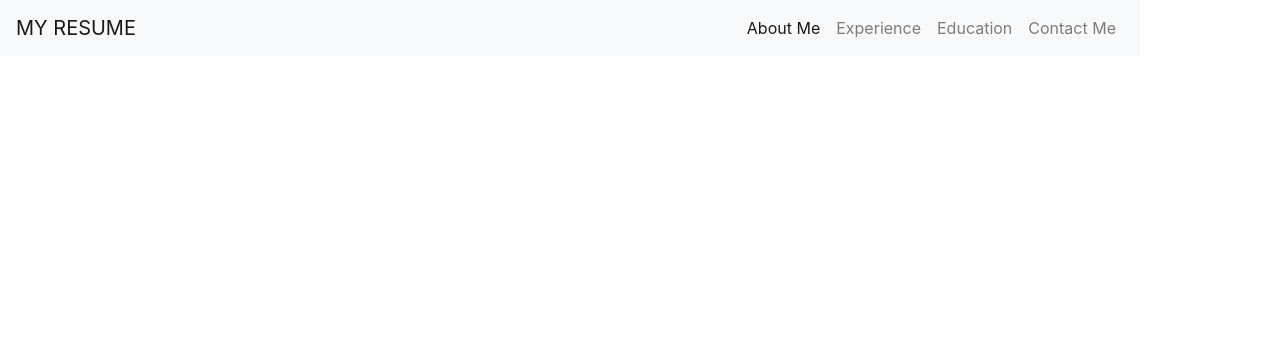
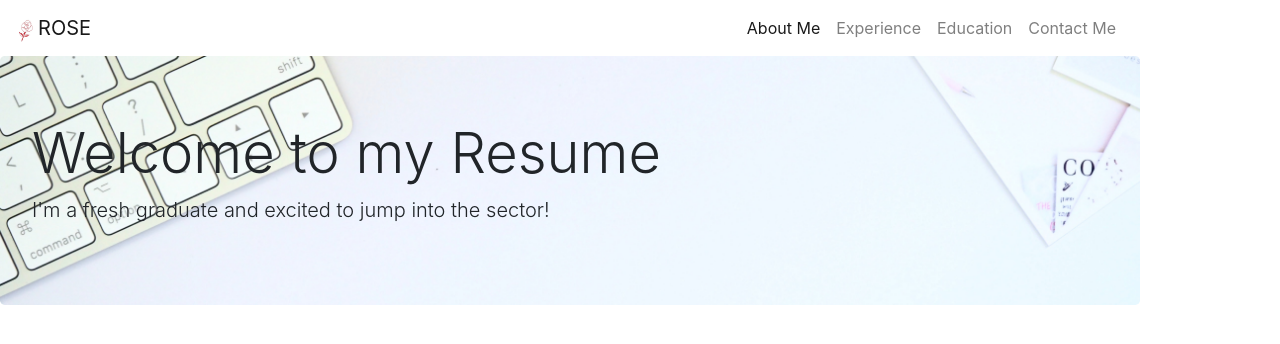
Before and after one commit to diyanah08/project-1, a plain HTML site: page index.html in a window 1280 px wide. Drawn offline with nearby package versions, Linux system fonts and the light colour scheme.

Commit message:
added jumbotron image and nav image

```diff
--- a/index.html
+++ b/index.html
@@ -14,9 +14,9 @@
   </head>
 
   <body>
-    <main class="container">
+    <main class="container mr-0">
       <nav class="navbar navbar-expand-lg navbar-light bg-light">
-        <a class="navbar-brand" href="#">MY RESUME</a>
+        <a class="navbar-brand" href="index.html"><img src="image/rose.jpg" height="25px"/>ROSE</a>
         <button class="navbar-toggler" type="button" data-toggle="collapse" data-target="#navbarNav" aria-controls="navbarNav" aria-expanded="false" aria-label="Toggle navigation">
           <span class="navbar-toggler-icon"></span>
         </button>
@@ -37,6 +37,12 @@
           </ul>
         </div>
       </nav>
+      <div class="jumbotron" id="hero-image">
+        <div class="container">
+          <h1 class="display-4">Welcome to my Resume</h1>
+          <p class="lead">I'm a fresh graduate and excited to jump into the sector!</p>
+        </div>
+      </div>
     </main>
     <!-- Optional JavaScript -->
     <!-- jQuery first, then Popper.js, then Bootstrap JS -->
--- a/style.css
+++ b/style.css
@@ -12,6 +12,20 @@
     width: 100%;
 }
 
-.nav-image {
-    background-image: url(image/rose.jpg);
+.bg-light {
+    background-color: white !important;
 }
+
+#hero-image {
+    background-image: url(image/work-space.jpg);
+    background-size:cover;
+    background-position:center;
+
+}
+
+#cta {
+  background-color: rgba(240, 248, 255, 0.425);
+  text-shadow: 3px 3px rgba(28, 28, 131, 0.226);
+  margin: 50px;
+  width: 300px;
+}
```
Also changed, not shown: image/work-space.jpg (added).
